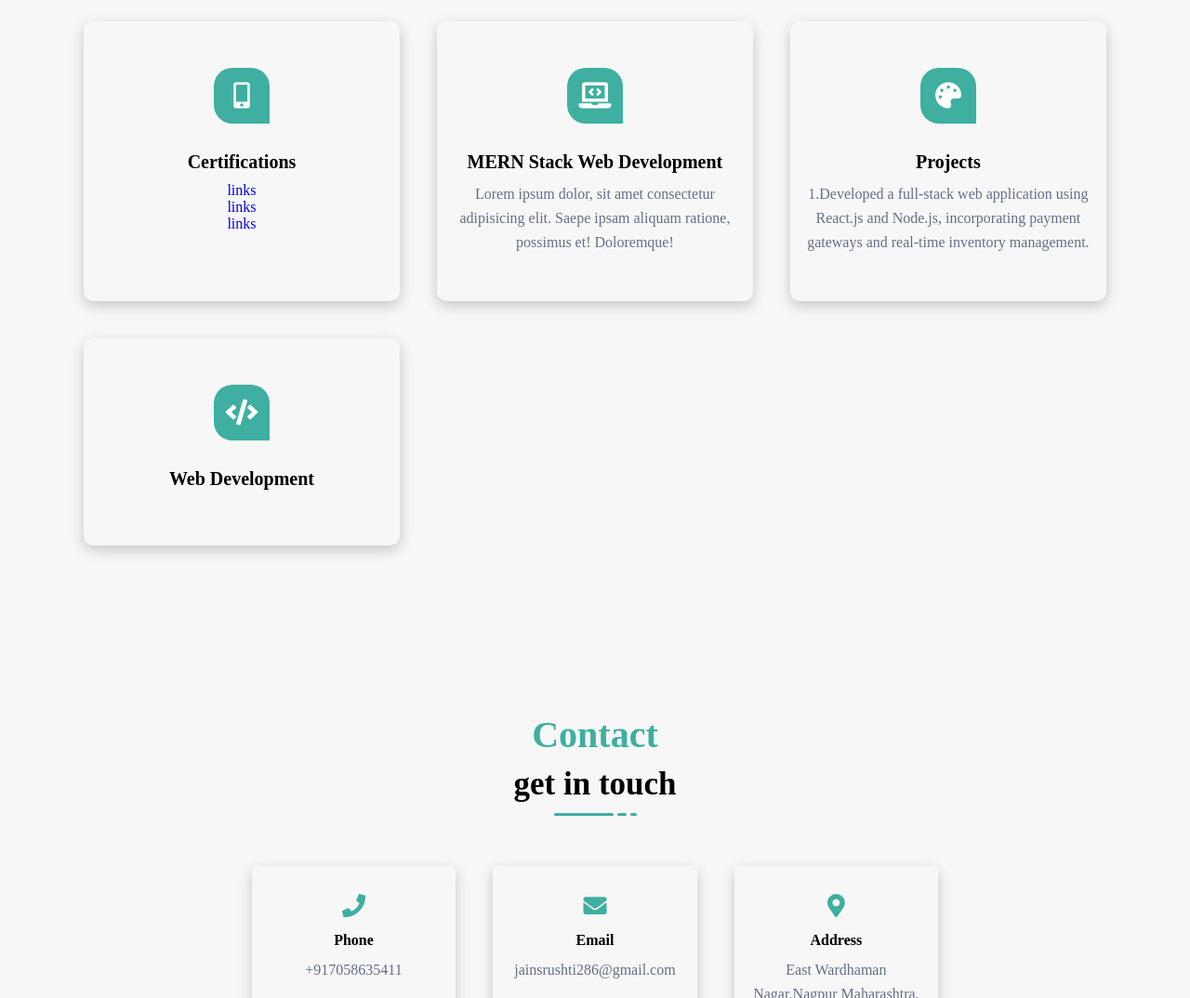
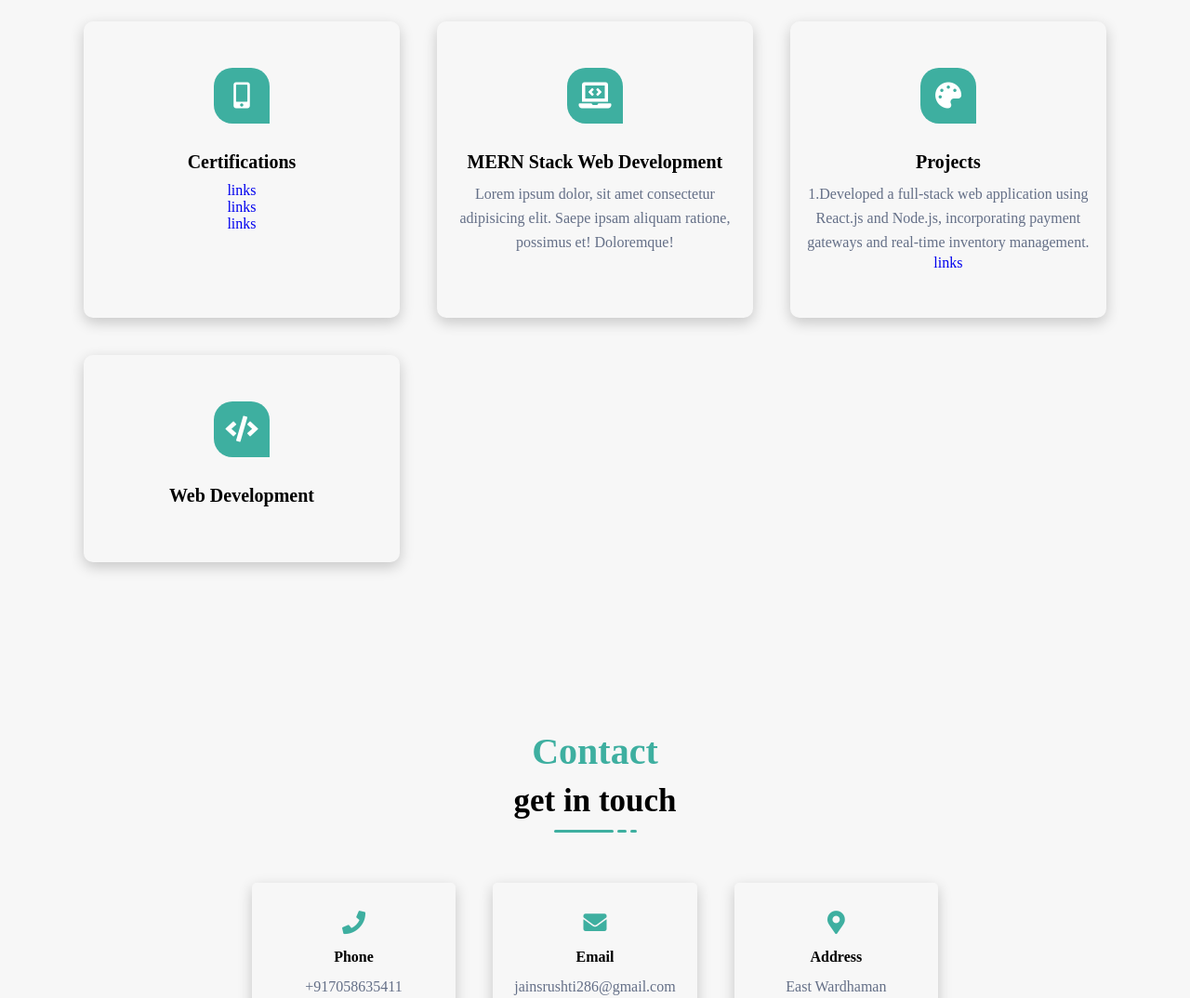
Before and after one commit to Tara-2803/MyPortfolio, a plain HTML site: page index.html in a window 1280 px wide. Shown: the part 1100-2174 px from the top of the page at 93% size. Drawn offline with Linux system fonts and the light colour scheme.

Commit message:
Update index.html

```diff
--- a/index.html
+++ b/index.html
@@ -148,6 +148,7 @@
                         <h3>Projects</h3>
                         <p> 1.Developed a full-stack web application using React.js and
                           Node.js, incorporating payment gateways and real-time inventory management.</p>
+                       <div> <a target="_blank" href="./project.jpeg">links</a></div>
                     </div>
                 </div>
                 <!--===== Service Item End =====-->
```
